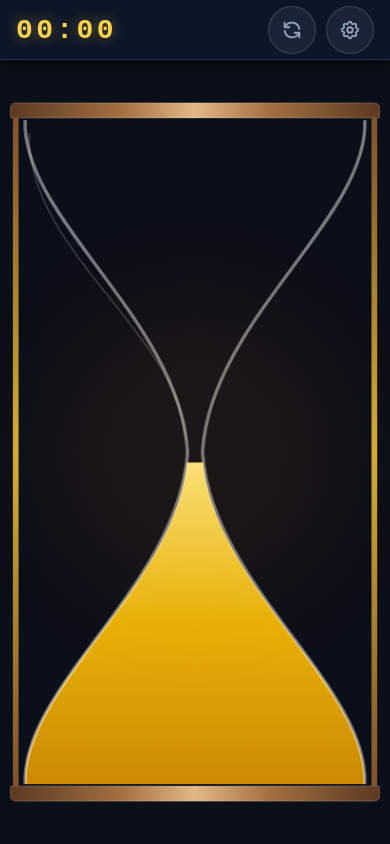
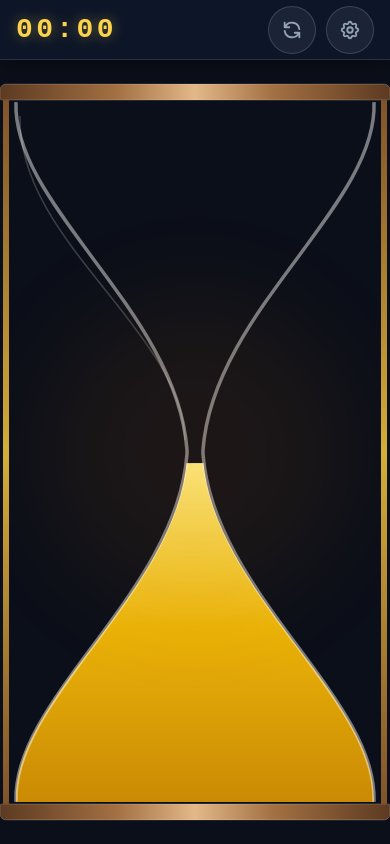
Before and after one commit to asavan/hourglass, a plain HTML site: page index.html in a window 390 px wide. Drawn offline with Linux system fonts and the light colour scheme.

Commit message:
Update index.html

```diff
--- a/index.html
+++ b/index.html
@@ -444,12 +444,13 @@
             .canvas-container {
                 position: absolute;
                 top: 60px;
-                bottom: 0;
+                bottom: env(safe-area-inset-bottom, 0px);
                 left: 0;
                 right: 0;
                 width: 100vw;
                 height: calc(100dvh - 60px);
-                padding: 0 10px env(safe-area-inset-bottom, 0px) 10px;
+                padding: 0;
+                margin: 0;
                 z-index: 10;
             }
             .side-panel {
@@ -460,7 +461,7 @@
                 height: 60px;
                 border-left: none;
                 border-bottom: 1px solid rgba(255, 255, 255, 0.12);
-                padding: 10px 16px;
+                padding: 0 16px;
                 box-shadow: 0 4px 20px rgba(0, 0, 0, 0.4);
                 z-index: 30;
                 background: rgba(15, 23, 42, 0.92);
@@ -469,7 +470,8 @@
                 flex-direction: row;
                 justify-content: space-between;
                 align-items: center;
-                height: 40px;
+                height: 60px;
+                margin: 0;
             }
             .timer-section {
                 margin: 0;
```
